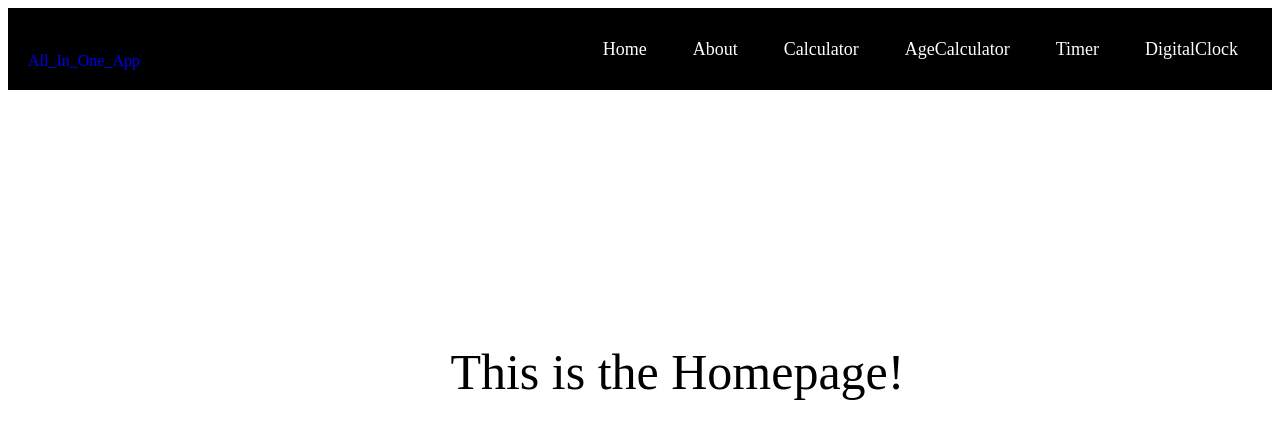
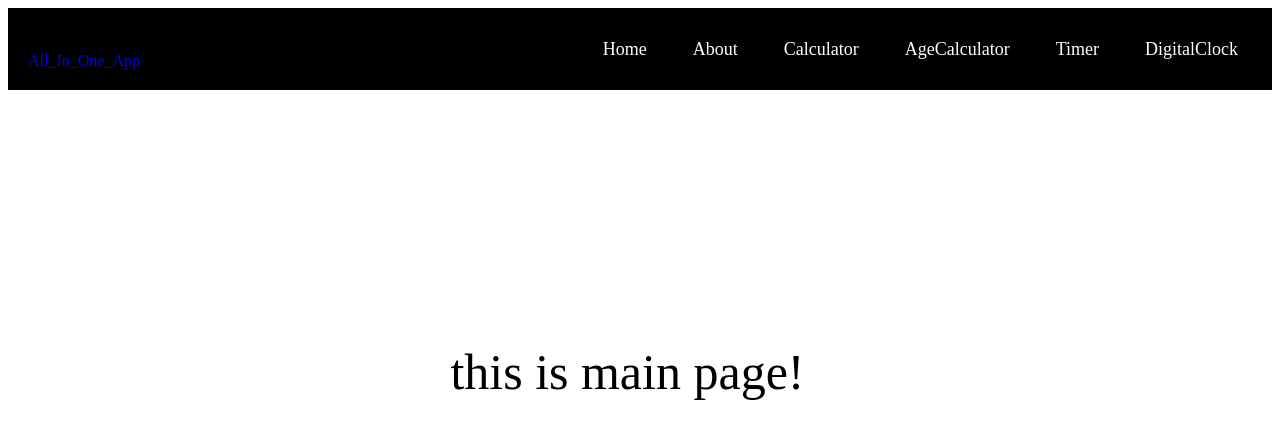
Before and after one commit to Dhananjay-M-Shinde/All_Your_Need_App, an Angular app: page / in a window 1280 px wide. Shown: the top 438 px of the page. Built offline with nearby package versions, Linux system fonts and the light colour scheme; grey boxes are pictures that could not be loaded.

Commit message:
content changed

```diff
--- a/src/app/home/home.component.html
+++ b/src/app/home/home.component.html
@@ -23,5 +23,5 @@
    </ul>
 </nav>
 <div class="homepage">
-   This is the Homepage!
+   this is main page!
 </div>
```
